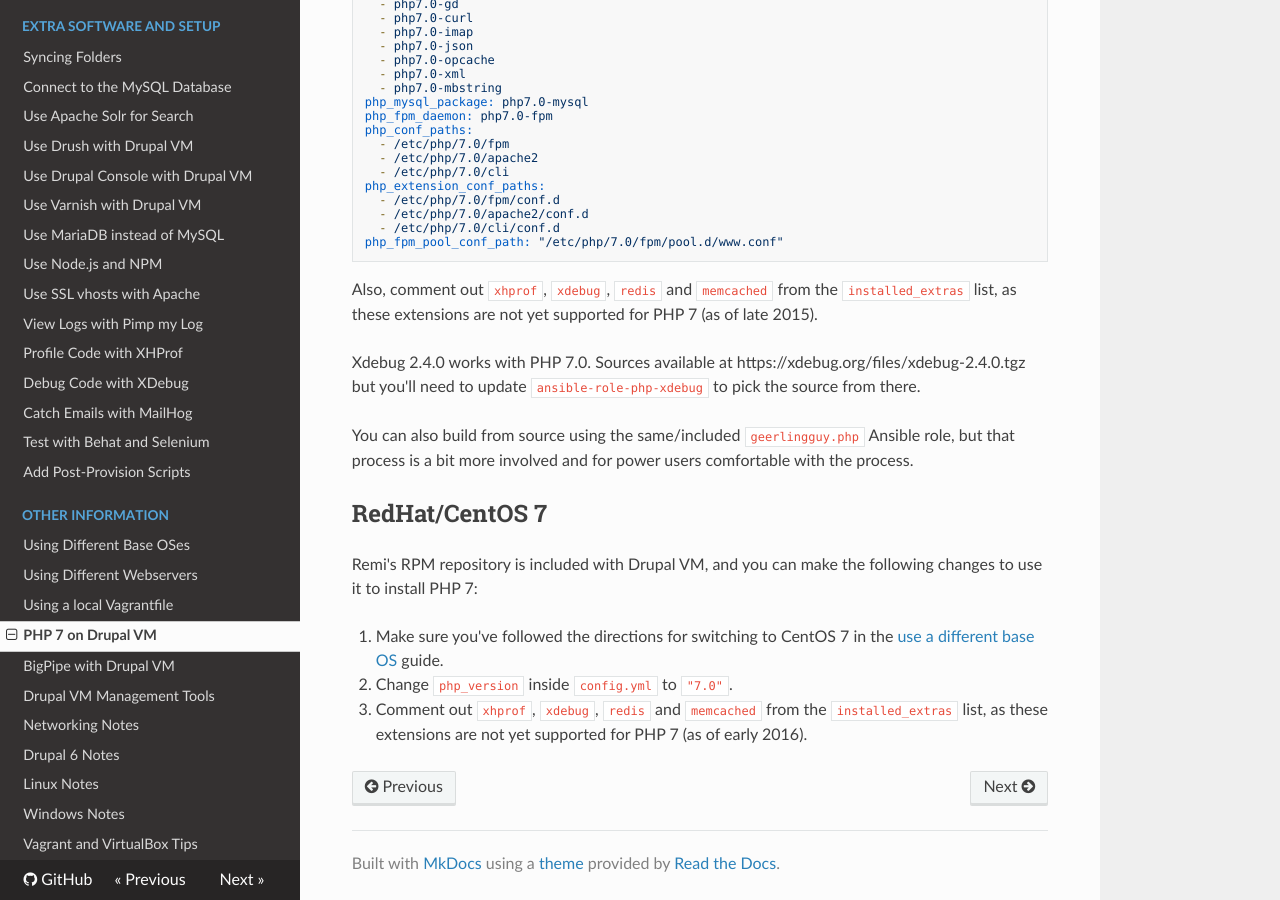
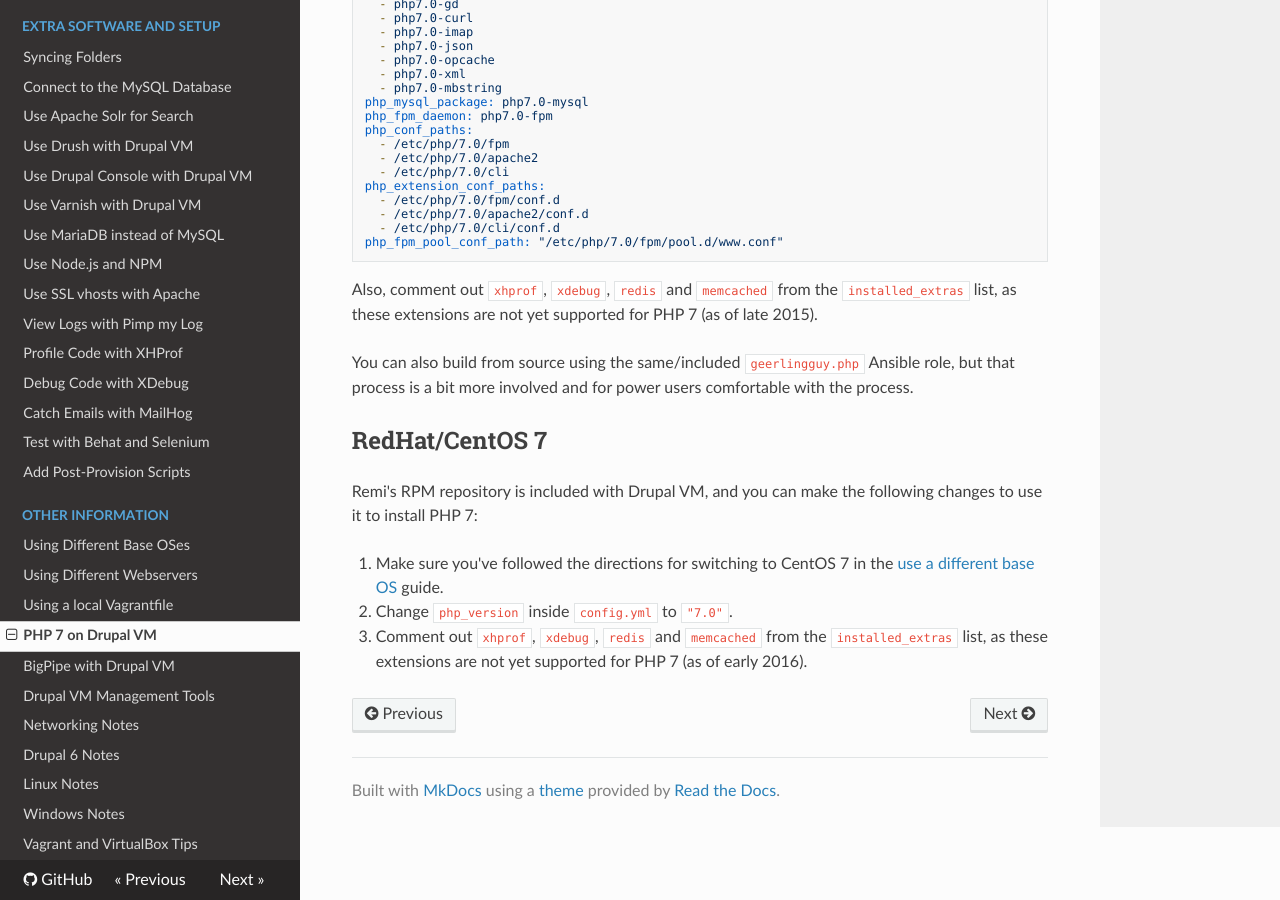
Before and after one commit to geerlingguy/drupal-vm, an MkDocs documentation site: the page built from docs/other/php-7.md, in a window 1280 px wide and 900 px high, scrolled down 536 px. Built offline with MkDocs 1.6.1, drawn with Linux system fonts in a browser that asks for light colours; nearby versions of some CDN libraries; old or Windows-style settings are respelled for this version of MkDocs.

Commit message:
Remove redundant comment re Xdebug 2.4.0

```diff
--- a/docs/other/php-7.md
+++ b/docs/other/php-7.md
@@ -36,8 +36,6 @@ php_fpm_pool_conf_path: "/etc/php/7.0/fpm/pool.d/www.conf"
 
 Also, comment out `xhprof`, `xdebug`, `redis` and `memcached` from the `installed_extras` list, as these extensions are not yet supported for PHP 7 (as of late 2015).
 
-Xdebug 2.4.0 works with PHP 7.0. Sources available at https://xdebug.org/files/xdebug-2.4.0.tgz but you'll need to update `ansible-role-php-xdebug` to pick the source from there.
-
 You can also build from source using the same/included `geerlingguy.php` Ansible role, but that process is a bit more involved and for power users comfortable with the process.
 
 ## RedHat/CentOS 7
```
